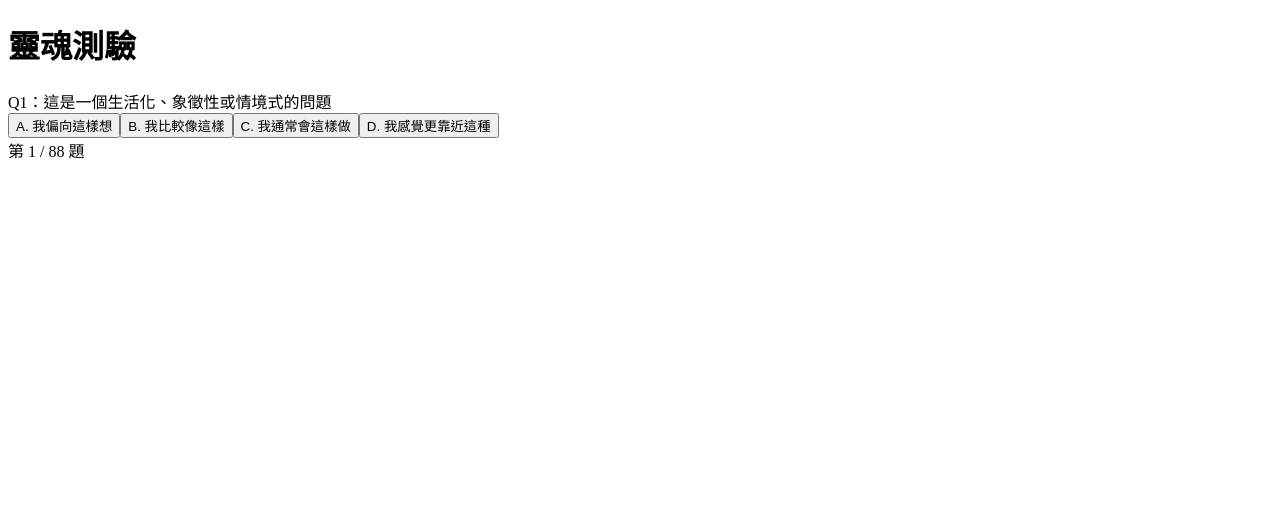
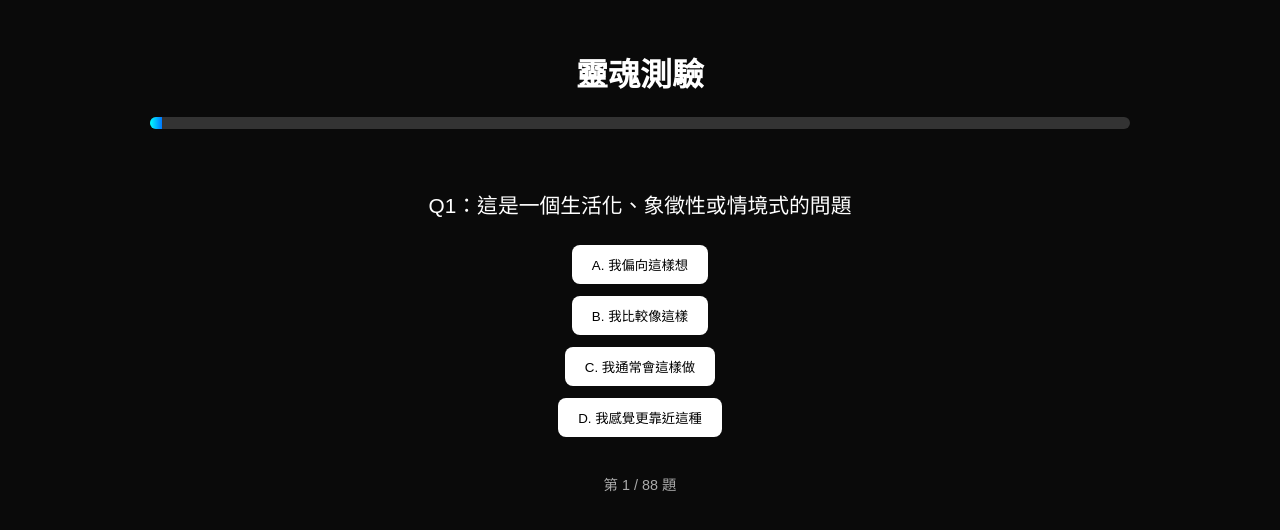
Before and after one commit to iiiiiann/soul-journey, a plain HTML site: page quiz.html in a window 1280 px wide. Drawn offline with Linux system fonts and the light colour scheme.

Commit message:
Add files via upload

```diff
--- a/quiz.html
+++ b/quiz.html
@@ -6,24 +6,24 @@
   <title>靈魂測驗進行中</title>
   <script src="script.js" defer></script>
   <style>
-    body {{
+    body {
       background-color: #0a0a0a;
       color: #fff;
       font-family: sans-serif;
       padding: 20px;
       text-align: center;
-    }}
-    .question {{
+    }
+    .question {
       margin-top: 60px;
       font-size: 1.3em;
-    }}
-    .options {{
+    }
+    .options {
       display: flex;
       flex-direction: column;
       align-items: center;
       margin-top: 20px;
-    }}
-    .options button {{
+    }
+    .options button {
       background: #fff;
       color: #000;
       border: none;
@@ -31,13 +31,27 @@
       margin: 6px 0;
       border-radius: 8px;
       cursor: pointer;
-    }}
-    .progress {{
-      margin-top: 40px;
+    }
+    .progress {
+      margin-top: 30px;
       font-size: 0.9em;
       color: #aaa;
-    }}
-    #backBtn {{
+    }
+    .progress-bar-wrapper {
+      width: 80%;
+      height: 12px;
+      background: #333;
+      border-radius: 6px;
+      margin: 20px auto 0;
+      overflow: hidden;
+    }
+    .progress-bar-fill {
+      height: 100%;
+      width: 0%;
+      background: linear-gradient(to right, #00ffff, #0077ff);
+      transition: width 0.4s ease;
+    }
+    #backBtn {
       margin-top: 30px;
       background: transparent;
       border: 1px solid #888;
@@ -45,12 +59,15 @@
       padding: 8px 16px;
       border-radius: 6px;
       cursor: pointer;
-    }}
+    }
   </style>
 </head>
 <body>
   <h1>靈魂測驗</h1>
   <div id="quiz-container">
+    <div class="progress-bar-wrapper">
+      <div class="progress-bar-fill" id="progress-fill"></div>
+    </div>
     <div class="question" id="question">載入中...</div>
     <div class="options" id="options"></div>
     <div class="progress" id="progress"></div>
--- a/script.js
+++ b/script.js
@@ -1848,6 +1848,13 @@ const questions = [
     ]
   }
 ];
+
+
+function updateProgressBar() {
+  const percent = ((current + 1) / questions.length) * 100;
+  const fill = document.getElementById("progress-fill");
+  if (fill) fill.style.width = percent + "%";
+}
 
 let current = 0;
 let answers = [];
@@ -1877,14 +1884,16 @@ function selectOption(type) {
   if (current >= questions.length) {
     finishQuiz();
   } else {
-    renderQuestion();
+      updateProgressBar();
+renderQuestion();
   }
 }
 
 function goBack() {
   if (current > 0) {
     current--;
-    renderQuestion();
+      updateProgressBar();
+renderQuestion();
   }
 }
 
@@ -1898,4 +1907,5 @@ function finishQuiz() {
   window.location.href = `results/${topType}.html`;
 }
 
+  updateProgressBar();
 renderQuestion();
```
